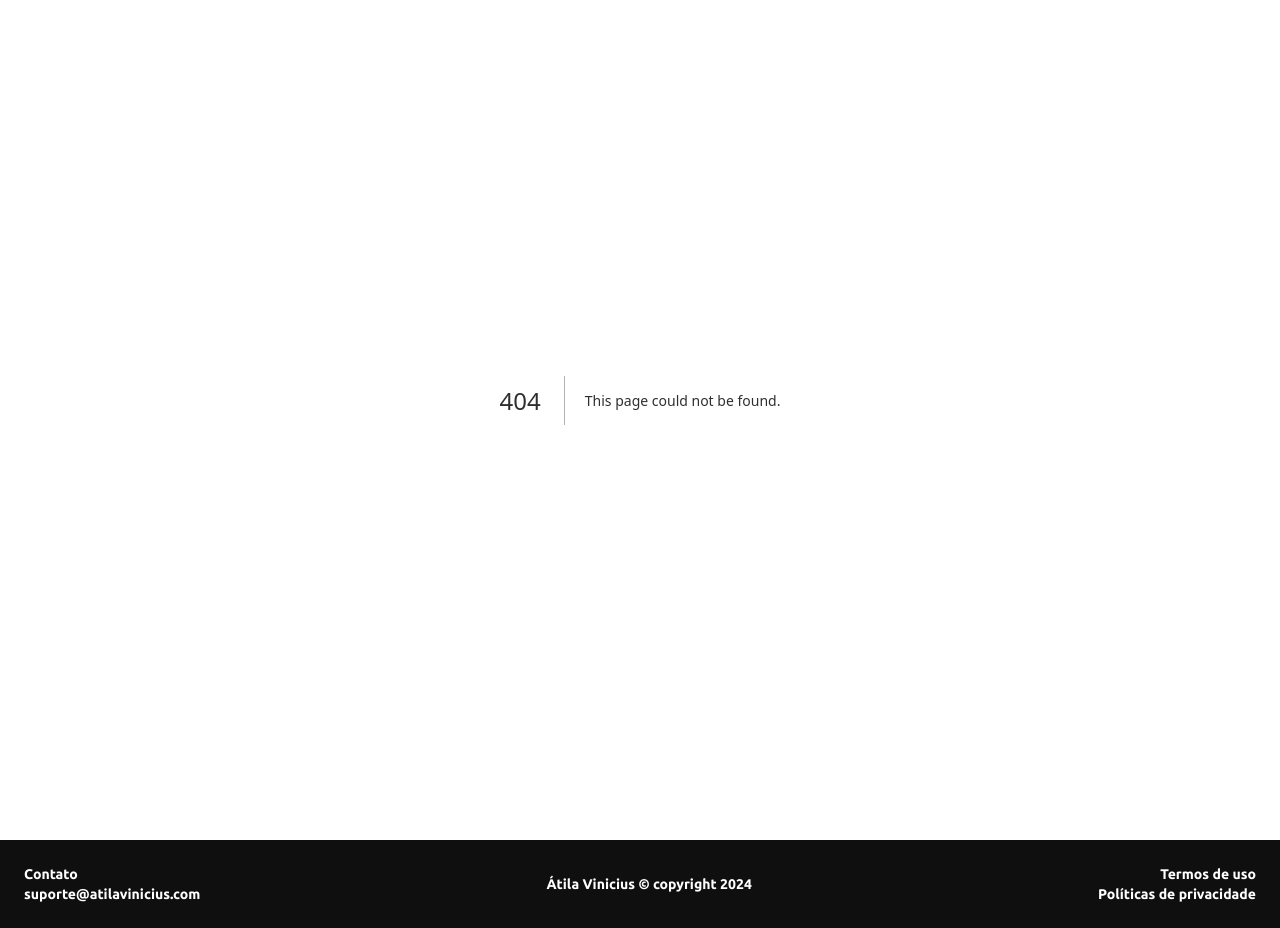
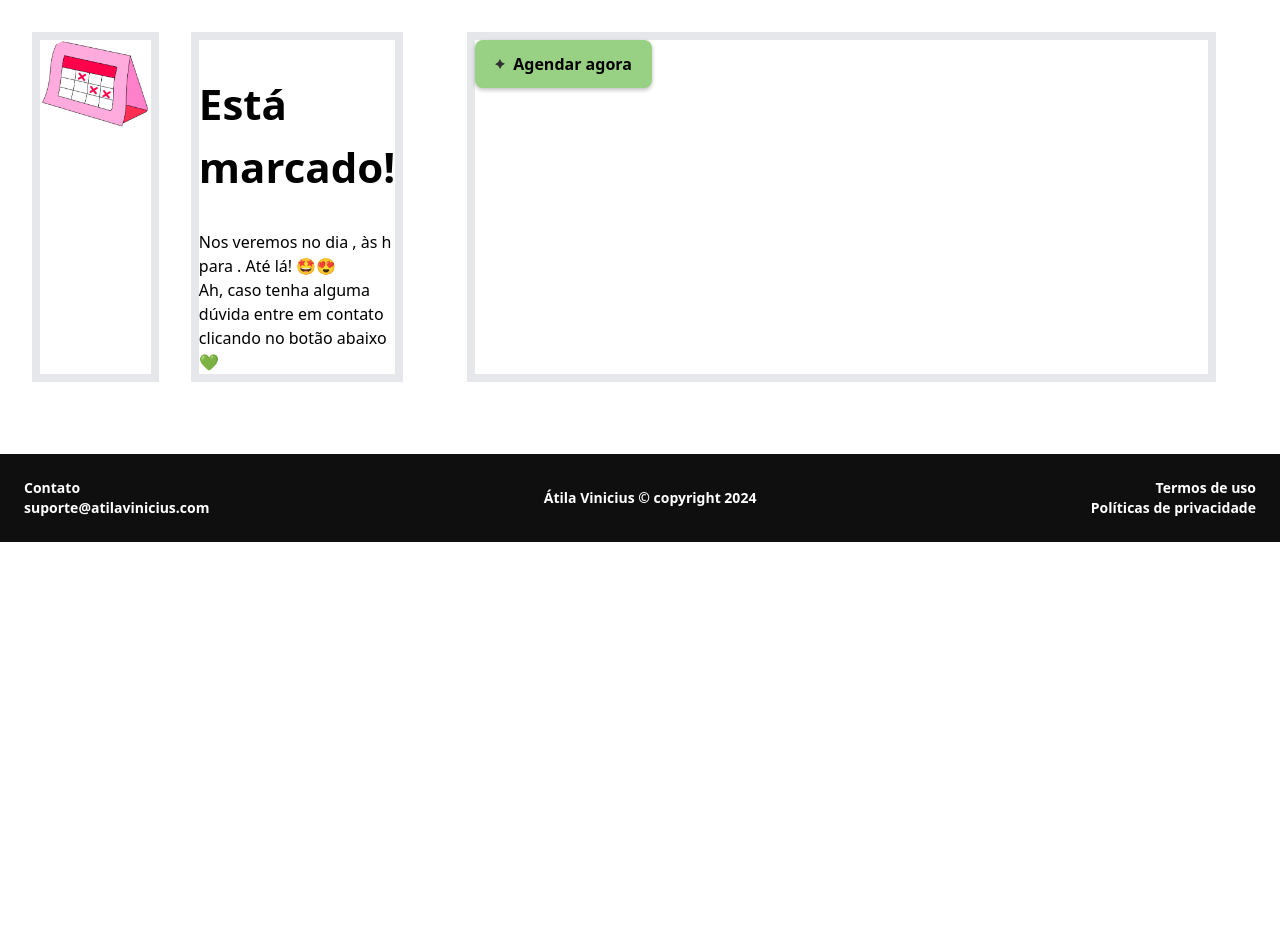
Before and after one commit to Brunowcst/proj-extensao, a Next.js app: page /successPage in a window 1280 px wide. Before the commit this address had no page. After the commit the page ends 800 px from the top, so only its background shows below. Built offline with nearby package versions, Linux system fonts and the light colour scheme.

Commit message:
some changes

```diff
--- /dev/null
+++ b/src/pages/successPage.tsx
@@ -0,0 +1,41 @@
+import Footer from '@/components/Footer';
+import '../app/globals.css';
+import Image from 'next/image';
+import Button from '@/components/Button';
+
+interface Iprops {
+    date: string,
+    hours: string,
+    event: string
+}
+
+export default function SuccessPage({date, hours, event}: Iprops) {
+    return (
+        <div className="flex flex-grow flex-col justify-center">
+            <main className='container mx-auto px-8 py-8 flex flex-col md:flex-row gap-16 justify-center flex-1'>
+                <div className='flex flex-col md:flex-row w-full md:w-1/2 h-full'>
+                    <div className='container border-8 mb-8 md:mb-0 md:mr-8 w-full md:w-1/2 lg:w-full'>
+                        <Image
+                            src='/img/calendar.png'
+                            alt=''
+                            width='440'
+                            height='30'
+                            className='hidden md:block rounded-4xl object-cover'
+                        />
+                    </div>
+                    <div className='container border-8 w-full md:w-1/2 lg:w-full h-full'>
+                        <h1 className='text-subheading md:text-heading font-bold pt-8'>Está marcado!</h1>
+                        <p className='pt-8'>Nos veremos no dia {date}, às {hours} h para {event}. Até lá! 🤩😍</p>
+                        <p>Ah, caso tenha alguma dúvida entre em contato clicando no botão abaixo 💚</p>
+                    </div>
+                </div>
+                <div className='container border-8 mb-8 md:mb-0 md:mr-8 w-full md:w-1/2 lg:w-full'>
+                    <Button type='submit' className='px-7 md:px-5 md:text-sm lg:text-base'>
+                        Agendar agora
+                    </Button>
+                </div>
+            </main>
+            <Footer />
+        </div>
+    )
+}
```
Also changed, not shown: public/img/calendar.png (added).
